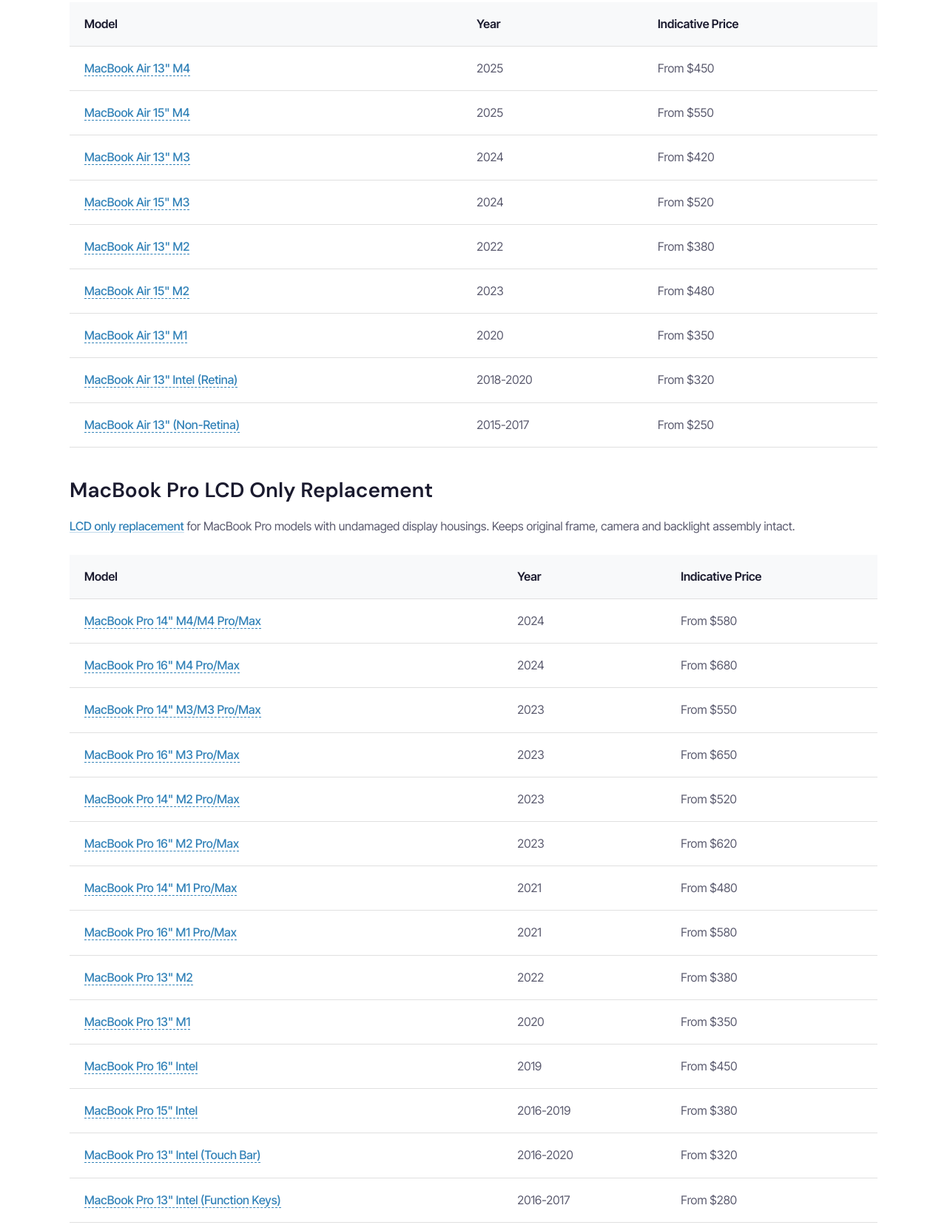
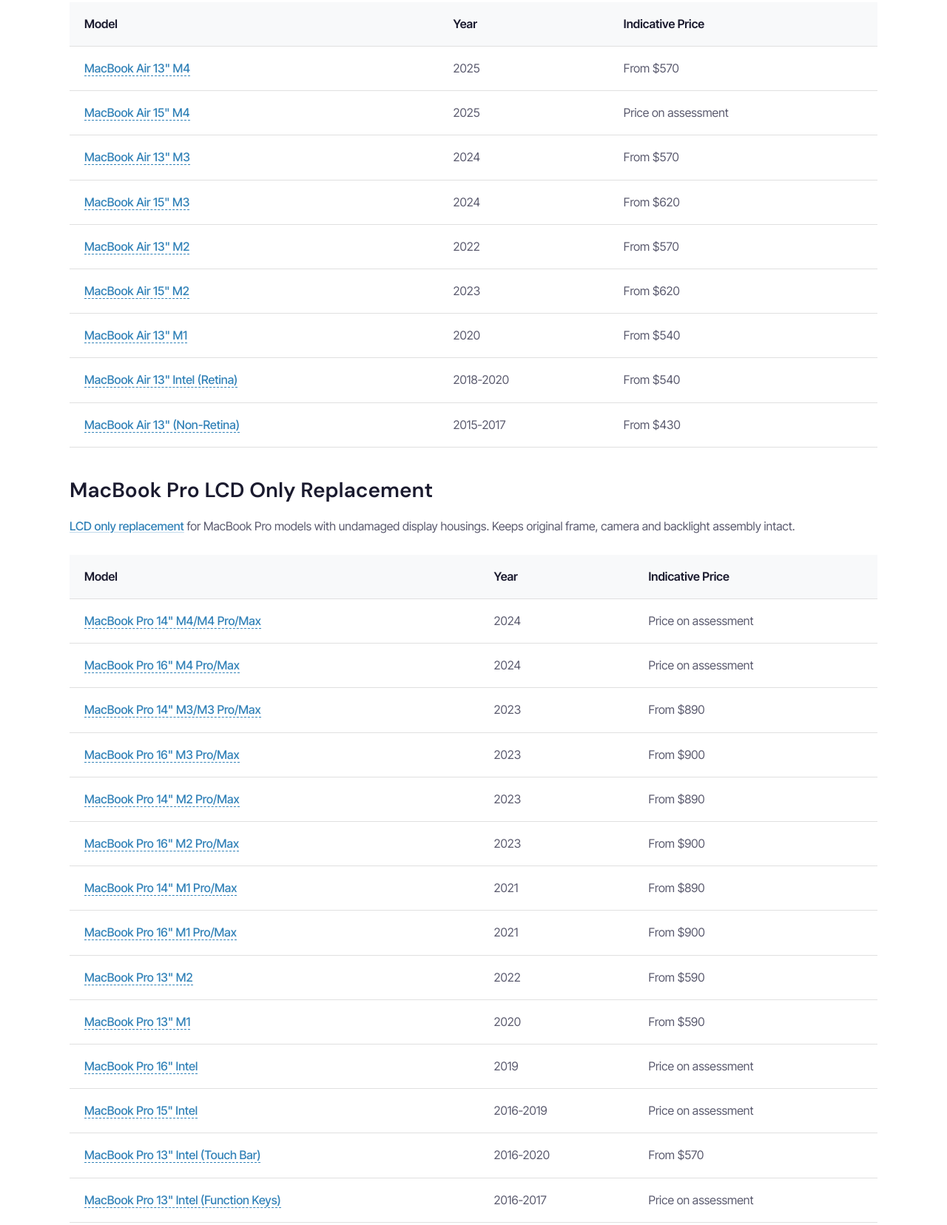
Before and after one commit to Dombarth/macbookscreenrepair, a plain HTML site: page pricing-guide/index.html in a window 1280 px wide. Shown: the part 1004-2660 px from the top of the page at 74% size. Drawn offline with Linux system fonts and the light colour scheme.

Commit message:
New screen repair prices (supplier list + $250)
Pricing guide (LCD only "from" prices):
- Air 13" M1 / Intel Retina $540; non-Retina $430
- Air 13" M2 / M3 / M4 $570; Air 15" M2 / M3 $620
- Pro 13" Intel Touch Bar $570; Pro 13" M1 / M2 $590
- Pro 14" M1 / M2 / M3 $890; Pro 16" M1 / M2 / M3 $900
- "Price on assessment" for models not on the supplier list:
  Air 15" M4, Pro 14" M4, Pro 16" M4, Pro 16" Intel 2019,
  Pro 15" Intel 2016-19, Pro 13" function keys 2016-17

The 10 area pages that quote guide prices were updated to match
(function-keys example swapped for the Intel Retina Air). Sitemap
lastmod 2026-10-13 for the guide and those 10 pages.

Co-Authored-By: Claude Opus 5.5 <noreply@anthropic.com>
Claude-Session: https://claude.ai/code/session_013JX5VD9F8XGwFu9YB9RA4g

```diff
--- a/pricing-guide/index.html
+++ b/pricing-guide/index.html
@@ -106,47 +106,47 @@
                         <tr>
                             <td><a href="/models/macbook-air-13-m4-screen-repair/">MacBook Air 13" M4</a></td>
                             <td>2025</td>
-                            <td>From $450</td>
+                            <td>From $570</td>
                         </tr>
                         <tr>
                             <td><a href="/models/macbook-air-15-m4-screen-repair/">MacBook Air 15" M4</a></td>
                             <td>2025</td>
-                            <td>From $550</td>
+                            <td>Price on assessment</td>
                         </tr>
                         <tr>
                             <td><a href="/models/macbook-air-13-m3-screen-repair/">MacBook Air 13" M3</a></td>
                             <td>2024</td>
-                            <td>From $420</td>
+                            <td>From $570</td>
                         </tr>
                         <tr>
                             <td><a href="/models/macbook-air-15-m3-screen-repair/">MacBook Air 15" M3</a></td>
                             <td>2024</td>
-                            <td>From $520</td>
+                            <td>From $620</td>
                         </tr>
                         <tr>
                             <td><a href="/models/macbook-air-13-m2-screen-repair/">MacBook Air 13" M2</a></td>
                             <td>2022</td>
-                            <td>From $380</td>
+                            <td>From $570</td>
                         </tr>
                         <tr>
                             <td><a href="/models/macbook-air-15-m2-screen-repair/">MacBook Air 15" M2</a></td>
                             <td>2023</td>
-                            <td>From $480</td>
+                            <td>From $620</td>
                         </tr>
                         <tr>
                             <td><a href="/models/macbook-air-13-m1-screen-repair/">MacBook Air 13" M1</a></td>
                             <td>2020</td>
-                            <td>From $350</td>
+                            <td>From $540</td>
                         </tr>
                         <tr>
                             <td><a href="/models/macbook-air-13-2018-screen-repair/">MacBook Air 13" Intel (Retina)</a></td>
                             <td>2018-2020</td>
-                            <td>From $320</td>
+                            <td>From $540</td>
                         </tr>
                         <tr>
                             <td><a href="/models/macbook-air-13-2017-screen-repair/">MacBook Air 13" (Non-Retina)</a></td>
                             <td>2015-2017</td>
-                            <td>From $250</td>
+                            <td>From $430</td>
                         </tr>
                     </tbody>
                 </table>
@@ -168,72 +168,72 @@
                         <tr>
                             <td><a href="/models/macbook-pro-14-m4-screen-repair/">MacBook Pro 14" M4/M4 Pro/Max</a></td>
                             <td>2024</td>
-                            <td>From $580</td>
+                            <td>Price on assessment</td>
                         </tr>
                         <tr>
                             <td><a href="/models/macbook-pro-16-m4-screen-repair/">MacBook Pro 16" M4 Pro/Max</a></td>
                             <td>2024</td>
-                            <td>From $680</td>
+                            <td>Price on assessment</td>
                         </tr>
                         <tr>
                             <td><a href="/models/macbook-pro-14-m3-screen-repair/">MacBook Pro 14" M3/M3 Pro/Max</a></td>
                             <td>2023</td>
-                            <td>From $550</td>
+                            <td>From $890</td>
                         </tr>
                         <tr>
                             <td><a href="/models/macbook-pro-16-m3-screen-repair/">MacBook Pro 16" M3 Pro/Max</a></td>
                             <td>2023</td>
-                            <td>From $650</td>
+                            <td>From $900</td>
                         </tr>
                         <tr>
                             <td><a href="/models/macbook-pro-14-m2-screen-repair/">MacBook Pro 14" M2 Pro/Max</a></td>
                             <td>2023</td>
-                            <td>From $520</td>
+                            <td>From $890</td>
                         </tr>
                         <tr>
                             <td><a href="/models/macbook-pro-16-m2-screen-repair/">MacBook Pro 16" M2 Pro/Max</a></td>
                             <td>2023</td>
-                            <td>From $620</td>
+                            <td>From $900</td>
                         </tr>
                         <tr>
                             <td><a href="/models/macbook-pro-14-m1-screen-repair/">MacBook Pro 14" M1 Pro/Max</a></td>
                             <td>2021</td>
-                            <td>From $480</td>
+                            <td>From $890</td>
                         </tr>
                         <tr>
                             <td><a href="/models/macbook-pro-16-m1-screen-repair/">MacBook Pro 16" M1 Pro/Max</a></td>
                             <td>2021</td>
-                            <td>From $580</td>
+                            <td>From $900</td>
                         </tr>
                         <tr>
                             <td><a href="/models/macbook-pro-13-m2-screen-repair/">MacBook Pro 13" M2</a></td>
                             <td>2022</td>
-                            <td>From $380</td>
+                            <td>From $590</td>
                         </tr>
                         <tr>
                             <td><a href="/models/macbook-pro-13-m1-screen-repair/">MacBook Pro 13" M1</a></td>
                             <td>2020</td>
-                            <td>From $350</td>
+                            <td>From $590</td>
                         </tr>
                         <tr>
                             <td><a href="/models/macbook-pro-16-2019-screen-repair/">MacBook Pro 16" Intel</a></td>
                             <td>2019</td>
-                            <td>From $450</td>
+                            <td>Price on assessment</td>
                         </tr>
                         <tr>
                             <td><a href="/models/macbook-pro-15-touch-bar-screen-repair/">MacBook Pro 15" Intel</a></td>
                             <td>2016-2019</td>
-                            <td>From $380</td>
+                            <td>Price on assessment</td>
                         </tr>
                         <tr>
                             <td><a href="/models/macbook-pro-13-touch-bar-screen-repair/">MacBook Pro 13" Intel (Touch Bar)</a></td>
                             <td>2016-2020</td>
-                            <td>From $320</td>
+                            <td>From $570</td>
                         </tr>
                         <tr>
                             <td><a href="/models/macbook-pro-13-function-keys-screen-repair/">MacBook Pro 13" Intel (Function Keys)</a></td>
                             <td>2016-2017</td>
-                            <td>From $280</td>
+                            <td>Price on assessment</td>
                         </tr>
                     </tbody>
                 </table>
```
Also changed, not shown: areas/bankstown/index.html (+1 -1 lines), areas/fairfield/index.html (+1 -1 lines), areas/greystanes/index.html (+1 -1 lines), areas/guildford/index.html (+2 -2 lines), areas/harris-park/index.html (+1 -1 lines), areas/homebush/index.html (+1 -1 lines), areas/lidcombe/index.html (+1 -1 lines), areas/liverpool/index.html (+1 -1 lines), areas/merrylands/index.html (+1 -1 lines), areas/mount-druitt/index.html (+1 -1 lines), sitemap.xml (+11 -11 lines).
